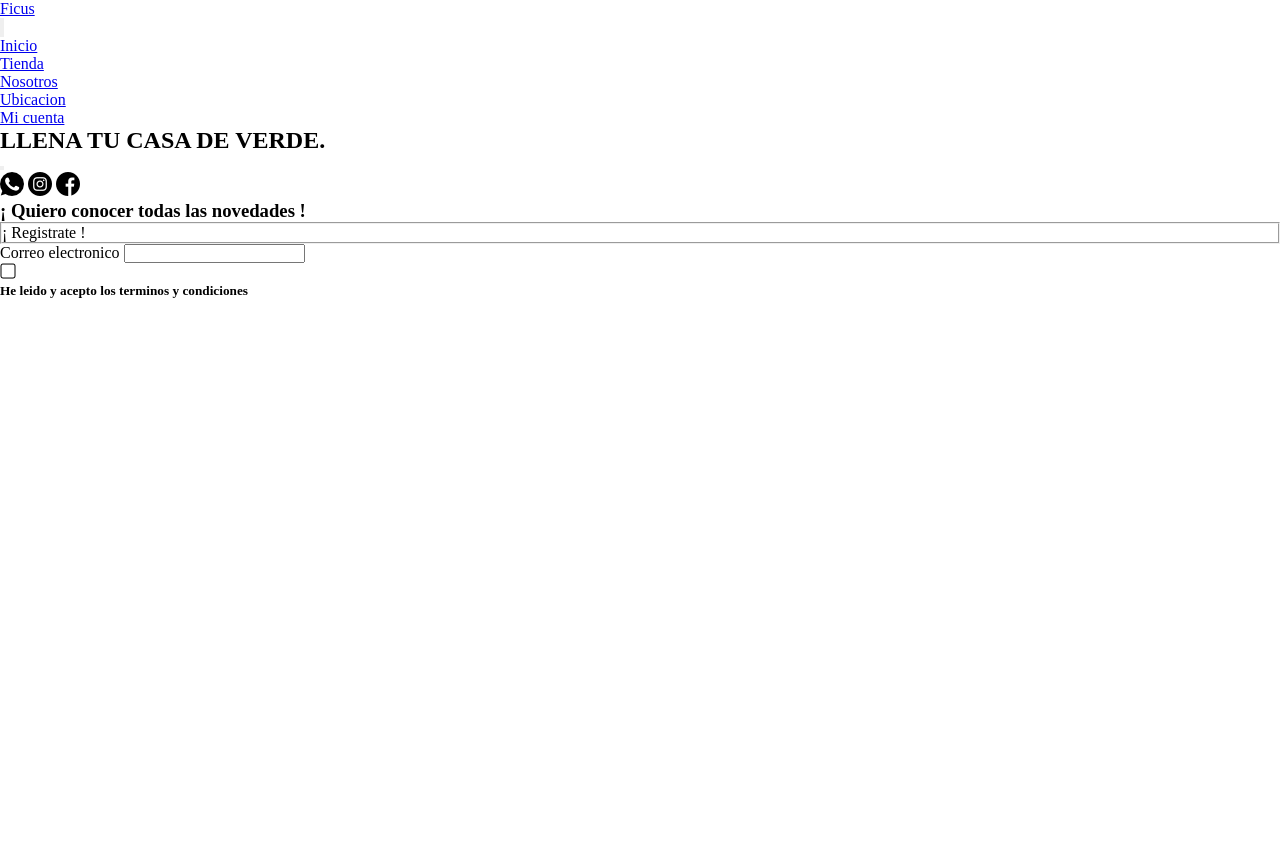
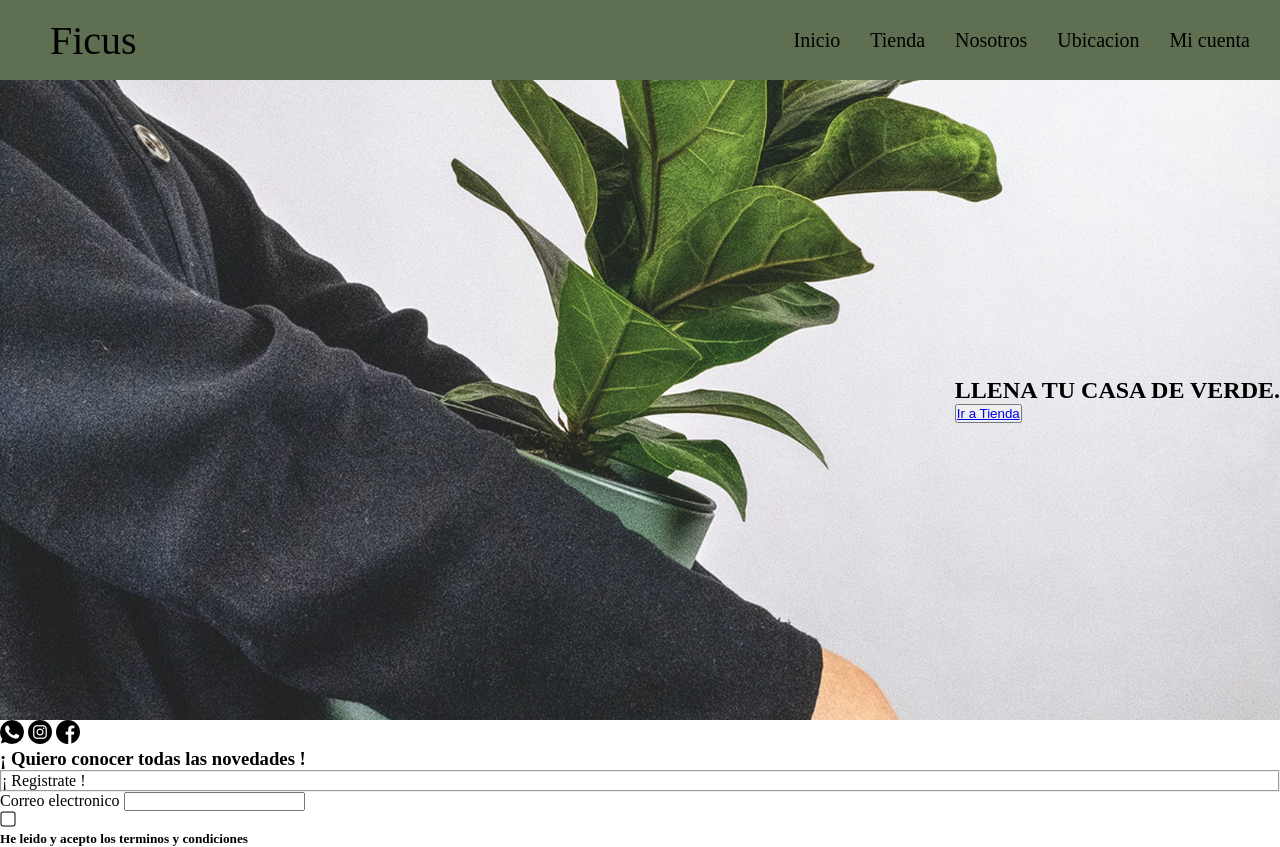
Before and after one commit to sispizua/Pre-entrega-3-49695, a website: page index.html in a window 1280 px wide. Before the commit the page ends 800 px from the top, so only its background shows below. Drawn offline with nearby package versions, Linux system fonts and the light colour scheme.

Commit message:
empezando proyecto, html de index y un poco de sass

```diff
--- a/index.html
+++ b/index.html
@@ -5,9 +5,10 @@
     <meta name="viewport" content="width=device-width, initial-scale=1.0">
     <title>Ficus</title>
     <link rel="stylesheet" href="./css/style.css">
+    <script src="https://kit.fontawesome.com/15c763c8b7.js" crossorigin="anonymous"></script>
 </head>
 <body>
-    <header>
+    <header  class="header">
         <div>
             <a href="./index.html">Ficus</a>
         </div>
@@ -34,12 +35,12 @@
             </ul>
         </nav>
     </header>
-    <main>
+    <main class="principal">
         <section>
             <div>
                 <h1>LLENA TU CASA DE VERDE.</h1>
             </div>
-            <button><a href="./pages/tienda.html"></a></button>
+            <button class="boton"><a href="./pages/tienda.html">Ir a Tienda</a></button>
         </section>
     </main>
     <footer>
--- /dev/null
+++ b/scss/base/_typografias.scss
@@ -0,0 +1,6 @@
+@import url('https://fonts.googleapis.com/css2?family=Poppins:wght@100;400&display=swap');
+
+
+$font-ficus:(
+    font-family: 'Poppins', sans-serif
+);
--- a/scss/layout/_header.scss
+++ b/scss/layout/_header.scss
@@ -0,0 +1,37 @@
+.header{
+    background-color: $color2;
+    height: 5rem;
+    width: 100%;
+    @include flex(row, space-between, center, none);
+    div{
+        padding-left: 3.125rem;
+        a{
+            font-size: 2.5rem;
+            text-decoration: none ;
+            color: black;
+
+        }
+    }
+    nav button{
+        display: none;
+    }
+    ul{
+        @include flex(row, space-around, center, 1.875rem);
+        padding-right: 1.875rem;
+        li{
+            list-style: none;
+
+            a{
+            list-style: none;
+            text-decoration: none;
+            font-size: 20px;
+            color:black;
+            &:hover{
+                border-bottom: 2px solid black;
+                transition: 0.5;
+            }
+            }
+            }
+    }
+
+}
--- a/scss/layout/_mainIndex.scss
+++ b/scss/layout/_mainIndex.scss
@@ -0,0 +1,12 @@
+.principal{
+    background-image: url(../assets/Fondo-de-pagina.jpg);
+    background-position: center;
+    background-size: 100%;
+    background-repeat: none;
+    height: 40rem;
+    width: 100%;
+    @include flex(column, center, end, none);
+}
+.boton{
+
+}
--- a/scss/style.scss
+++ b/scss/style.scss
@@ -1,3 +1,17 @@
+
+//utilities
+
+@import "./utilities/mixins";
+@import "./utilities/maps";
+@import "./utilities/funtions";
+@import "./utilities/variables";
+
+//base y layouts
+
 @import "./base/reset";
 
-@import "./utilities/maps"
+@import "./layout/header";
+@import "./layout/mainIndex";
+@import "./layout/footer";
+
+//componentes
--- /dev/null
+++ b/scss/utilities/_variables.scss
@@ -0,0 +1,4 @@
+
+$color1: #A9B388;
+$color2: #5F6F52;
+$color3: #292A2E;
```
Also changed, not shown: css/style.css, scss/components/cards.scss (added), scss/utilities/_funtions.scss (added), 1 other file.
